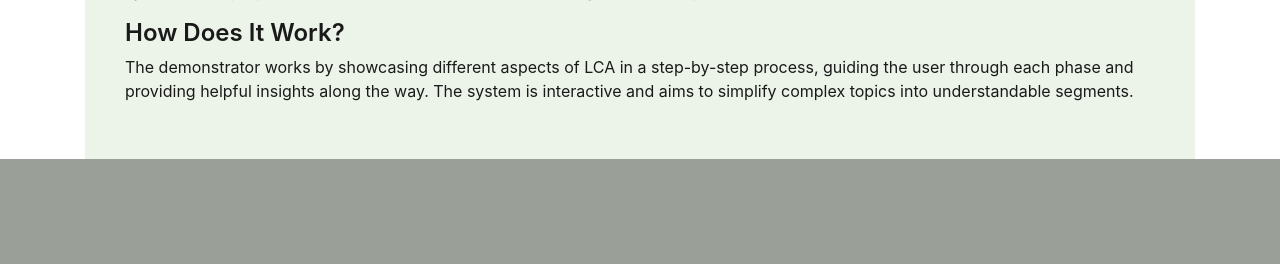
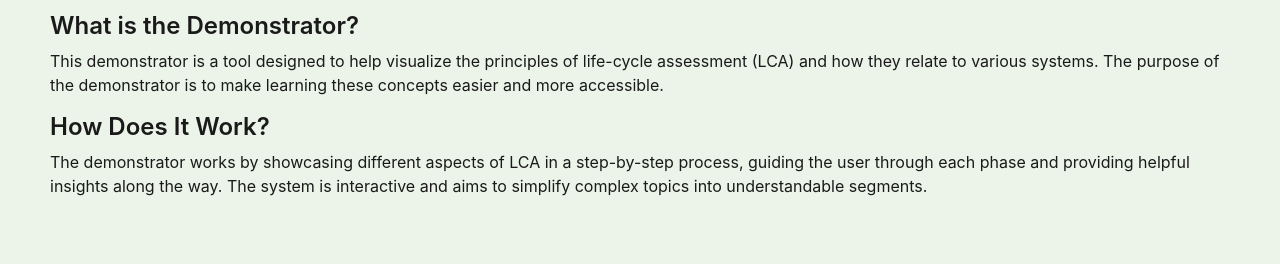
Before and after one commit to lrkc1756/Pae, a Flask app: page /demo in a window 1280 px wide. Shown: the part 828-1092 px from the top of the page. Before the commit the page ends 987 px from the top, so only its background shows below. Run offline with Flask 3, Linux system fonts and the light colour scheme; some libraries are stand-ins or nearby versions.

Commit message:
fix: CSS background stretches full width of viewport and nav bar aligns with leftmost text

```diff
--- a/website/static/style.css
+++ b/website/static/style.css
@@ -3,6 +3,8 @@
     background-color: #003399;
     position: relative;
     z-index: 1000;
+    margin-left: calc(-50vw + 50%);
+    padding-left: 50px;
   }
 
 /* Custom Navbar Text */
@@ -114,8 +116,9 @@ body{
 }
 
 .full-width-bg{
-  width: 100%;
-  padding: 40px 40px;
+  width: 100vw; /*force full viewport width*/
+  padding: 50px 50px;
+  margin-left: calc(-50vw + 50%); /*center correctly*/
 }
 
 /*HEADERS*/
```
